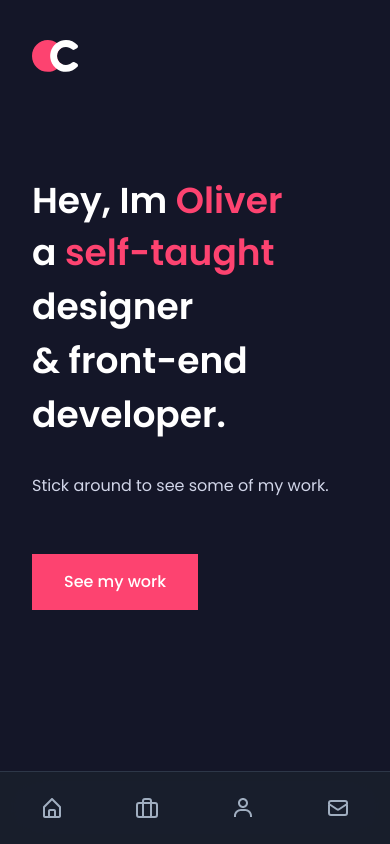
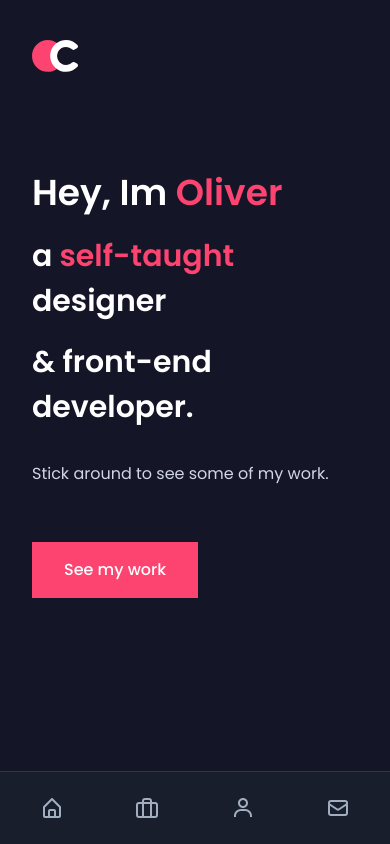
Before and after one commit to olivercederborg/olivercederborg-nextjs, a Next.js app: page / in a window 390 px wide. Shown: the top 844 px of the page. Built offline with nearby package versions, Linux system fonts and the light colour scheme.

Commit message:
responsive changes

```diff
--- a/pages/index.js
+++ b/pages/index.js
@@ -226,10 +226,10 @@ const Index = () => {
 			>
 				<div className='flex container'>
 					<div id="hero-content" className='flex flex-col items-start'>
-						<img src="/images/logo.svg" className="h-8 mb-26 md:hidden"></img>
+						<img src="/images/logo.svg" className="h-8 mb-24 md:hidden"></img>
 
 						<div>
-							<div className="reveal-title relative inline-block">
+							<div className="reveal-title relative inline-block mb-4">
 								<span className="reveal-title-revealer absolute top-0 bottom-0 bg-backgroundOne h-full w-full z-0" />
 								<span className="reveal-title-content invisible">
 									<h1 className="w-auto inline-block text-4xl lg:text-6xl font-semibold text-white leading-snug">Hey, Im <span className='text-primaryBrand'>Oliver</span></h1>
@@ -237,17 +237,17 @@ const Index = () => {
 							</div>
 						</div>
 
-						<div className="reveal-title relative">
+						<div className="reveal-title relative mb-4">
 							<span className="reveal-title-revealer absolute top-0 bottom-0 bg-backgroundOne h-full w-full z-0" />
 							<span className="reveal-title-content invisible">
-								<h1 className="text-4xl lg:text-5xl lg:leading-relaxed font-semibold text-white">a <span className='text-primaryBrand'>self-taught</span> designer</h1>
+								<h1 className="text-3xl lg:text-5xl lg:leading-relaxed font-semibold text-white">a <span className='text-primaryBrand'>self-taught</span> designer</h1>
 							</span>
 						</div>
 
 						<div className="reveal-title relative">
 							<span className="reveal-title-revealer absolute top-0 bottom-0 bg-backgroundOne h-full w-full z-0" />
 							<span className="reveal-title-content invisible">
-								<h1 className="text-4xl lg:text-5xl lg:leading-relaxed font-semibold text-white">&amp; front-end developer.</h1>
+								<h1 className="text-3xl lg:text-5xl lg:leading-relaxed font-semibold text-white">&amp; front-end developer.</h1>
 							</span>
 						</div>
 
```
